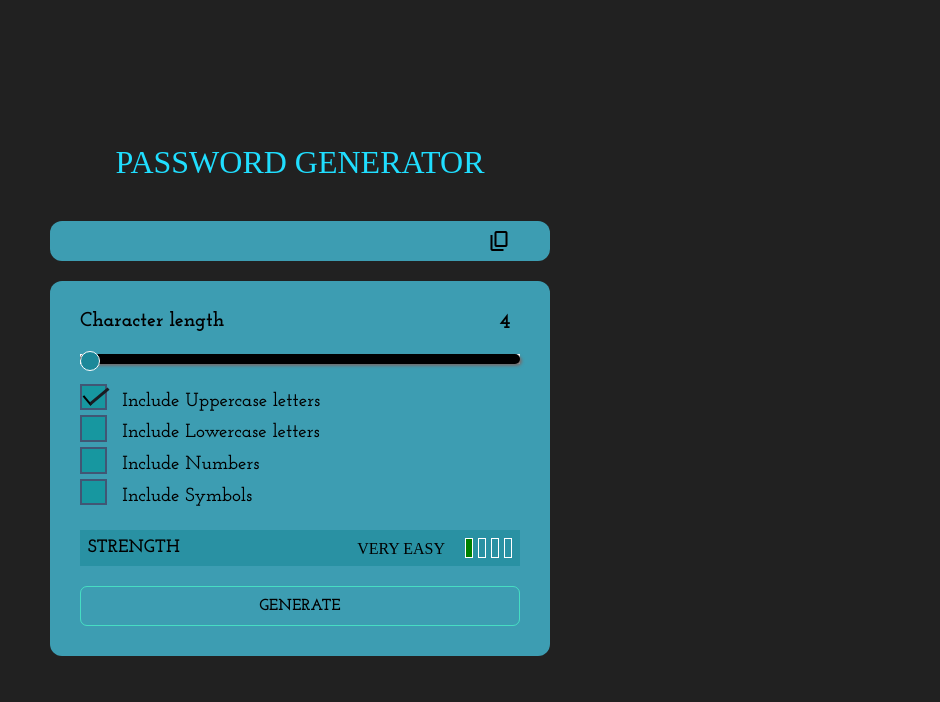
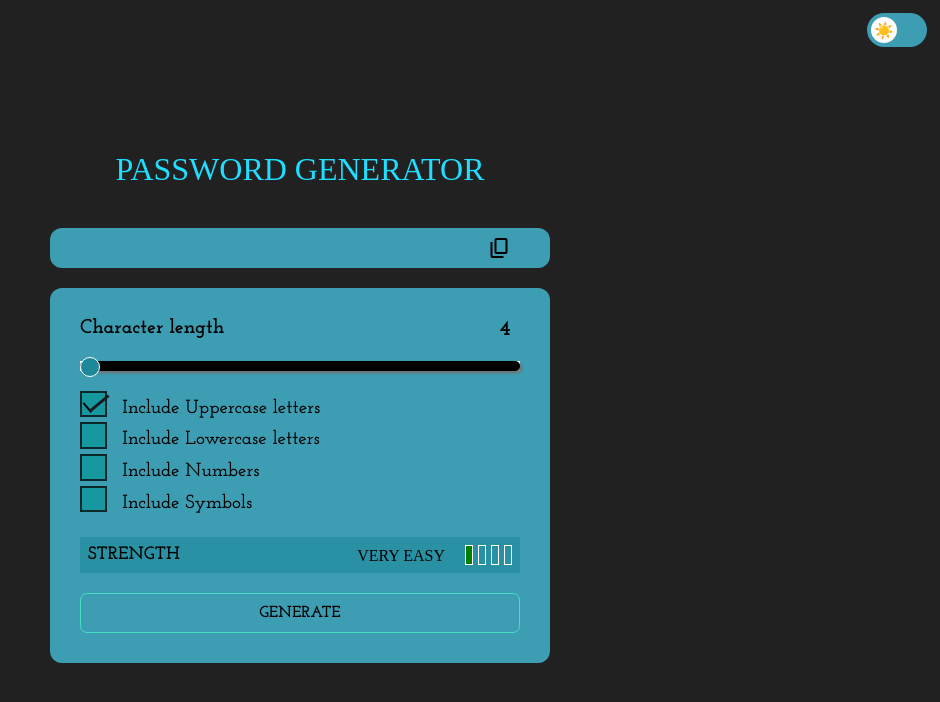
Before and after one commit to yuliapalamarchuk/passwordGenerator, a plain HTML site: page index.html in a window 1280 px wide. Shown: the whole page, without its empty margins (340-1280 px from the left). Drawn offline with nearby package versions, Linux system fonts and the light colour scheme; a web font is replaced by a local one.

Commit message:
theme switcher

```diff
--- a/index.html
+++ b/index.html
@@ -16,7 +16,14 @@
       rel="stylesheet"
     />
   </head>
-  <body>
+  <body class="dark-theme light-theme">
+    <div class="theme-switcher">
+      <label class="switch">
+        <input type="checkbox" id="themeSwitcher" />
+        <span class="slider round"></span>
+      </label>
+    </div>
+    <div class="password-generator__wrapper">
       <div>
         <h1 class="title">PASSWORD GENERATOR</h1>
       </div>
@@ -28,7 +35,9 @@
               class="password-generator__input"
               id="passwordInput"
             />
-          <span class="material-symbols-outlined password-generator__copy-sign">
+            <span
+              class="material-symbols-outlined password-generator__copy-sign"
+            >
               content_copy
             </span>
           </form>
@@ -98,6 +107,7 @@
           </div>
         </div>
       </div>
+    </div>
 
     <script src="script.js"></script>
   </body>
--- a/script.js
+++ b/script.js
@@ -12,11 +12,7 @@ const generateBtn = document.querySelector("#generateBtn");
 const passwordInput = document.querySelector("#passwordInput");
 const copySign = document.querySelector(".password-generator__copy-sign");
 const modalCopied = document.querySelector(".modal");
-
-range.addEventListener("input", () => {
-  rangeValue.innerHTML = range.value;
-  updateStrengthTextAndClasses();
-});
+const themeSwitcher = document.querySelector("#themeSwitcher");
 
 function updateStrengthTextAndClasses() {
   const trueCheckBoxes = Array.from(checkBoxes).filter((cb) => cb.checked);
@@ -113,6 +109,15 @@ checkBoxes.forEach((checkBox) => {
   });
 });
 
+range.addEventListener("input", () => {
+  rangeValue.innerHTML = range.value;
+  updateStrengthTextAndClasses();
+});
+
+themeSwitcher.addEventListener("change", function () {
+  document.body.classList.toggle("dark-theme");
+});
+
 document.addEventListener("DOMContentLoaded", () => {
   const trueCheckBoxes = Array.from(checkBoxes).filter((cb) => cb.checked);
 
--- a/style.css
+++ b/style.css
@@ -7,11 +7,12 @@
 }
 
 body {
+  background-color: rgba(247, 247, 210, 0.274);
+  transition: background-color 0.4s;
+}
+
+.dark-theme {
   background-color: #212121;
-  display: flex;
-  flex-direction: column;
-  justify-content: center;
-  height: 100vh;
 }
 
 .container {
@@ -20,22 +21,110 @@ body {
   padding: 0 15px;
 }
 
+.password-generator__wrapper {
+  display: flex;
+  flex-direction: column;
+  justify-content: center;
+  height: 90vh;
+}
+
+/* ПЕРЕКЛЮЧАТЕЛЬ ТЕМЫ */
+
+.theme-switcher {
+  display: flex;
+  justify-content: flex-end;
+  padding-top: 13px;
+  padding-right: 13px;
+}
+
+.switch {
+  position: relative;
+  display: inline-block;
+  width: 60px;
+  height: 34px;
+}
+
+.switch input {
+  opacity: 0;
+  width: 0;
+  height: 0;
+}
+
+.slider {
+  position: absolute;
+  cursor: pointer;
+  top: 0;
+  left: 0;
+  right: 0;
+  bottom: 0;
+  background-color: #4bd6f3b0;
+  -webkit-transition: 0.4s;
+  transition: 0.4s;
+  border-radius: 34px;
+}
+
+.slider:before {
+  position: absolute;
+  content: "☀️";
+  height: 26px;
+  width: 26px;
+  left: 4px;
+  bottom: 4px;
+  background-color: white;
+  -webkit-transition: 0.4s;
+  transition: 0.4s;
+  border-radius: 50%;
+  display: flex;
+  justify-content: center;
+  align-items: center;
+  font-size: 16px;
+}
+
+input:checked + .slider {
+  background-color: #1fa1f7d3;
+}
+
+input:checked + .slider:before {
+  -webkit-transform: translateX(26px);
+  -ms-transform: translateX(26px);
+  transform: translateX(26px);
+  content: "🌜";
+}
+
+.slider.round {
+  border-radius: 34px;
+}
+
+.slider.round:before {
+  border-radius: 50%;
+}
+
 .title {
   text-align: center;
-  color: #20deff;
+  color: #000000;
   font-family: "Jacques Francois Shadow", serif;
   font-weight: 400;
   font-style: normal;
 }
+
+.dark-theme .title {
+  color: #20deff;
+}
+
 .password-generator {
   display: flex;
   justify-content: center;
-  background-color: #4bd6f3b0;
+  background-color: #1fa0f767;
   margin-top: 40px;
   margin-bottom: 20px;
   border-radius: 12px;
   position: relative;
 }
+
+.dark-theme .password-generator {
+  background-color: #4bd6f3b0;
+}
+
 .password-generator__form {
   display: flex;
   justify-content: space-between;
@@ -49,7 +138,9 @@ body {
   outline: none;
   border: transparent;
 }
+
 /* СТИЛИ ДЛЯ ПОЛЗУНКА */
+
 input[type="range"] {
   height: 10px;
   -webkit-appearance: none;
@@ -75,11 +166,16 @@ input[type="range"]::-webkit-slider-thumb {
   height: 20px;
   width: 20px;
   border-radius: 29px;
-  background: #1c8899;
+  background: #20a0f5;
   cursor: pointer;
   -webkit-appearance: none;
-  margin-top: -3px;
+  margin-top: -4px;
 }
+
+.dark-theme input[type="range"]::-webkit-slider-thumb {
+  background: #1c8899;
+}
+
 input[type="range"]:focus::-webkit-slider-runnable-track {
   background: #000000;
 }
@@ -139,18 +235,23 @@ input[type="range"]:focus::-ms-fill-lower {
 input[type="range"]:focus::-ms-fill-upper {
   background: #000000;
 }
+
 /* СТИЛИ ДЛЯ ЧЕКБОКСОВ */
 
 input[type="checkbox"] {
   appearance: none;
-  background: #1797a0;
-  border: 2px solid #415674;
+  background: #1fa1f7a4;
+  border: 2px solid #080808c5;
   height: 2em;
   width: 2em;
   margin-right: 10px;
   border-radius: 0;
   vertical-align: text-bottom;
   position: relative;
+}
+
+.dark-theme input[type="checkbox"] {
+  background: #1797a0;
 }
 
 input[type="checkbox"]::before {
@@ -172,11 +273,6 @@ input[type="checkbox"]:checked::before {
   transform: rotate(50deg) translateY(-20%) translateX(-10%);
 }
 
-/* input[type="checkbox"]:focus {
-  outline: solid 1px;
-  outline-offset: 2px;
-} */
-
 .password-generator__copy-sign {
   cursor: pointer;
 }
@@ -197,10 +293,15 @@ input[type="checkbox"]:checked::before {
 }
 
 .settings {
-  background-color: #4bd6f3b0;
+  background-color: #1fa0f767;
   padding: 30px;
   border-radius: 12px;
 }
+
+.dark-theme .settings {
+  background-color: #4bd6f3b0;
+}
+
 .settings__item {
   display: flex;
   justify-content: space-between;
@@ -246,13 +347,18 @@ input[type="checkbox"]:checked::before {
 }
 
 .settings__strength {
-  background-color: #1c899991;
+  background-color: #1fa1f73f;
   margin: 0 auto;
   margin-bottom: 20px;
   padding: 8px;
   display: flex;
   justify-content: space-between;
 }
+
+.dark-theme .settings__strength {
+  background-color: #1c899991;
+}
+
 .settings__strength-label {
   font-size: 18px;
   font-family: "Josefin Slab", serif;
@@ -277,13 +383,12 @@ input[type="checkbox"]:checked::before {
   height: 20px;
   border: 1px solid white;
 }
-.settings__button-wrapper {
-}
+
 .settings__button {
   width: 100%;
   height: 40px;
   background-color: transparent;
-  border: 1px solid rgb(76 255 203 / 66%);
+  border: 1px solid #1fa1f7a4;
   cursor: pointer;
   font-size: 16px;
   font-family: "Josefin Slab", serif;
@@ -293,9 +398,17 @@ input[type="checkbox"]:checked::before {
   color: #000000;
 }
 
+.dark-theme .settings__button {
+  border: 1px solid rgb(76 255 203 / 66%);
+}
+
 .settings__button:hover {
-  background-color: #7de6f591;
+  background-color: #1fa1f7a4;
   border: 1px solid white;
+}
+
+.dark-theme .settings__button:hover {
+  background-color: #1797a0;
 }
 
 .settings__strength-easy {
```
Lines whose indentation alone changed are shown as unchanged.
